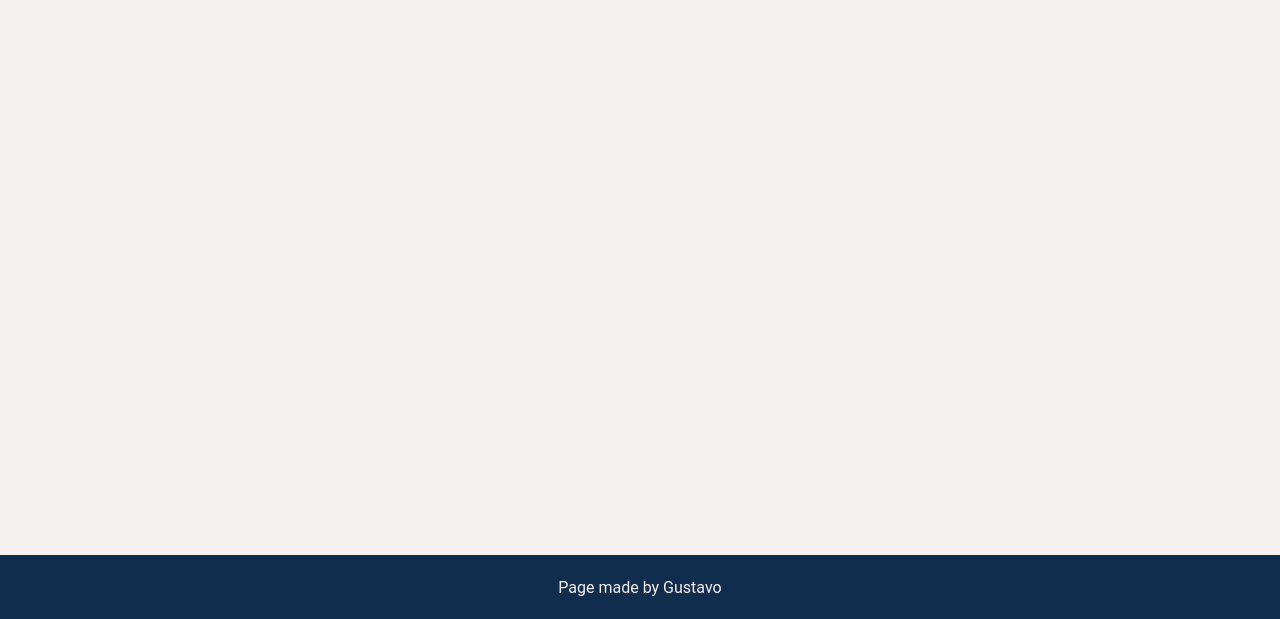
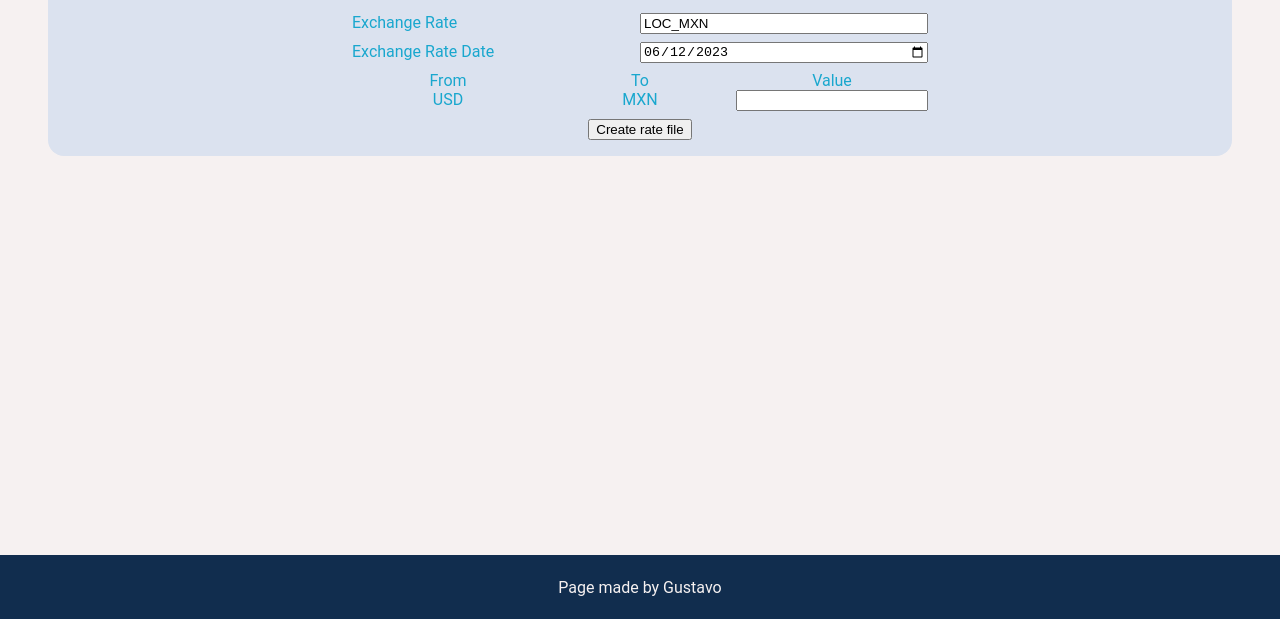
Before and after one commit to gcumplido/CreateTemplateRates, a plain HTML site: page index.html in a window 1280 px wide. Shown: the part 181-800 px from the top of the page. Drawn offline with Linux system fonts and the light colour scheme.

Commit message:
Create Basic template for MXN

```diff
--- a/app.js
+++ b/app.js
@@ -0,0 +1,2 @@
+const rateDate = document.querySelector('#rate_date')
+rateDate.valueAsDate = new Date()
--- a/index.html
+++ b/index.html
@@ -12,7 +12,32 @@
 <nav>
     <h1>Americas Currencies</h1>
 </nav>
-<h1>Hola soy un H1</h1>
+<main>
+    <h2>Enter a rate to create a file template</h2>
+    <form action="/">
+        <div class="rowElement">
+            <label for="rate_rate">Exchange Rate</label>
+            <input type="text" id="rate_rate" value="LOC_MXN">
+        </div>
+        <div class="rowElement">
+            <label for="rate_date">Exchange Rate Date</label>
+            <input type="date" id="rate_date">
+        </div>
+        <div id="gridTable">
+            <div class="headers">
+                <span>From</span>
+                <span>To</span>
+                <span>Value</span>
+            </div>
+            <div class="rowRate">
+                <span>USD</span>
+                <span>MXN</span>
+                <input type="number" STEP="0.0001">
+            </div>
+        </div>
+        <button type="submit">Create rate file</button>
+    </form>
+</main>
 <footer>Page made by Gustavo</footer>
 <script src="app.js"></script>
 </body>
--- a/styles.css
+++ b/styles.css
@@ -36,3 +36,40 @@ footer {
     justify-content: center;
     color: #F6F1F1;
 }
+
+/*Main content*/
+main {
+    width: 90%;
+    max-width: 1200px;
+    margin: 16px auto;
+    border-radius: 16px;
+    padding: 16px;
+    background-color: #DBE2EF;
+    color: #19A7CE;
+    text-align: center;
+}
+
+h2{
+    margin: 16px;
+}
+
+.rowElement{
+    width: 50%;
+    margin: 8px auto;
+    /*border: 1px solid black;*/
+    display: grid;
+    grid-template-columns: 1fr 1fr;
+    text-align: left;
+}
+
+/*Grid Table*/
+#gridTable{
+    width: 50%;
+    /*border: 1px solid black;*/
+    margin: 8px auto;
+}
+
+.headers, .rowRate{
+    display: grid;
+    grid-template-columns: 1fr 1fr 1fr;
+}
```
